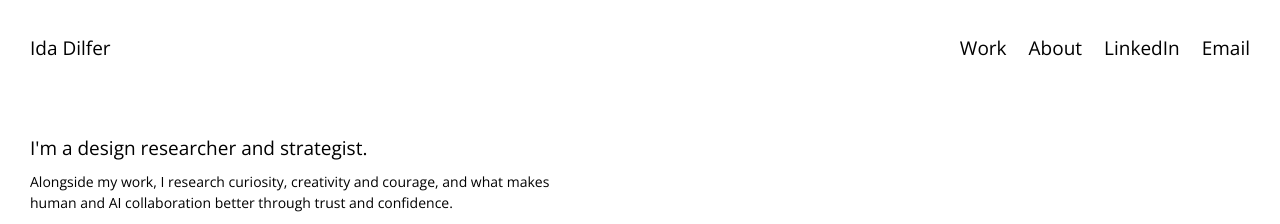
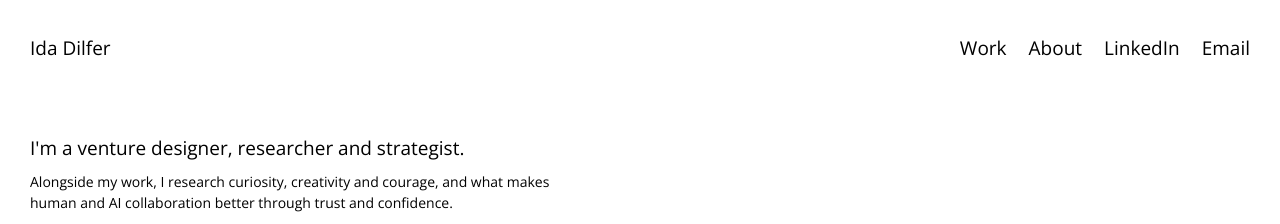
Before and after one commit to idatink/id-portfolio, a plain HTML site: page index.html in a window 1280 px wide. Shown: the top 224 px of the page. Drawn offline with nearby package versions, Linux system fonts and the light colour scheme.

Commit message:
Update index.html

```diff
--- a/index.html
+++ b/index.html
@@ -201,7 +201,7 @@ header a.scr:hover,header button.scr:hover{opacity:1}
 <!-- ============ HOME ============ -->
 <main id="home" class="view on">
   <section class="intro grid">
-    <h1 class="pos">I'm a design researcher and strategist.</h1>
+    <h1 class="pos">I'm a venture designer, researcher and strategist.</h1>
     <p class="sub">Alongside my work, I research curiosity, creativity and courage, and what makes human and AI collaboration better through trust and confidence.</p>
     <div class="tags"><span>User research</span><span>Strategy</span><span>Service design</span><span>Health tech</span><span>Fintech</span><span>Family</span><span>12+ years · London</span></div>
   </section>
```
